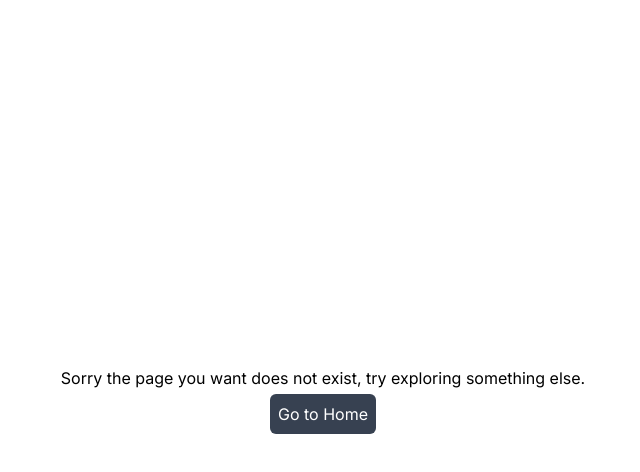
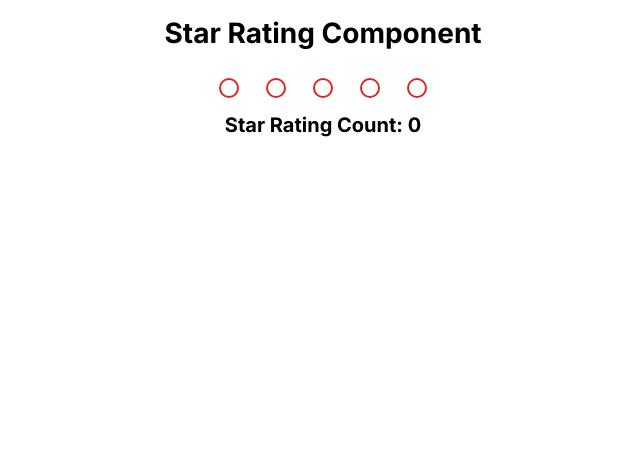
Before and after one commit to abhinay-chaturvedi/machine-coding, a Next.js app: page /starrating in a window 1280 px wide. Before the commit this address had no page. Shown: the top 472 px of the page, without its empty margins (317-957 px from the left). Built offline with nearby package versions, Linux system fonts and the light colour scheme.

Commit message:
done with rating component functionality

```diff
--- a/app/page.tsx
+++ b/app/page.tsx
@@ -8,6 +8,7 @@ export default function Home() {
         <div className="tw-flex tw-gap-3">
           <Card title="Autocomplete" page="/autocomplete" />
           <Card title="Tab Navigation" page="/tabnavigation"/>
+          <Card title="Star Rating" page="/starrating"/>
         </div>
       </div>
     </div>
--- /dev/null
+++ b/app/starrating/_components/ratingcomponent/index.tsx
@@ -0,0 +1,25 @@
+"use client"
+import React, { useState } from 'react'
+import "./style.css"
+const ratingArr = [1, 2, 3, 4, 5];
+const RatingComponent = () => {
+  const [stars, setStars] = useState(0);
+  return (
+    <div>
+      <div className="tw-min-w-52 tw-text-center">
+        <ul className="tw-flex tw-gap-2 tw-justify-between tw-my-3">
+          {
+            ratingArr.map((item, index) => {
+              return (
+                <li onClick={() => setStars(item)} key={index} className={"tw-cursor-pointer tw-w-5 tw-h-5 tw-rounded-[50%] tw-border-2 tw-border-red-600" + (index < stars? " tw-bg-lime-500 tw-pointer-events-none": "")}></li>
+              )
+            })
+          }
+        </ul>
+        <span className="tw-font-bold tw-text-[20px]">Star Rating Count: {stars}</span>
+      </div>
+    </div>
+  )
+}
+
+export default RatingComponent
--- /dev/null
+++ b/app/starrating/_components/ratingcomponent/style.css
@@ -0,0 +1,10 @@
+li:hover {
+    background-color: #84cc16;
+  }
+
+  /* li:hover ~ li:not(:hover) {
+    background-color: #ccc;
+  } */
+  li:has(~ li:hover) {
+    background-color: #84cc16;
+  }
--- /dev/null
+++ b/app/starrating/page.tsx
@@ -0,0 +1,19 @@
+import React from 'react'
+import RatingComponent from './_components/ratingcomponent'
+
+const Page = () => {
+  return (
+    <div className="tw-max-w-7xl tw-m-auto">
+        <div className="tw-p-3">
+            <div className="tw-flex tw-flex-col tw-items-center tw-gap-3">
+                <span className="tw-font-bold tw-text-[28px]">Star Rating Component</span>
+                {/* Here is the star rating component, in which we will make the 5 stars for selecting the stars
+                by the users and will show star rating count just below the stars selected */}
+                <RatingComponent/>
+            </div>
+        </div>
+    </div>
+  )
+}
+
+export default Page
```
